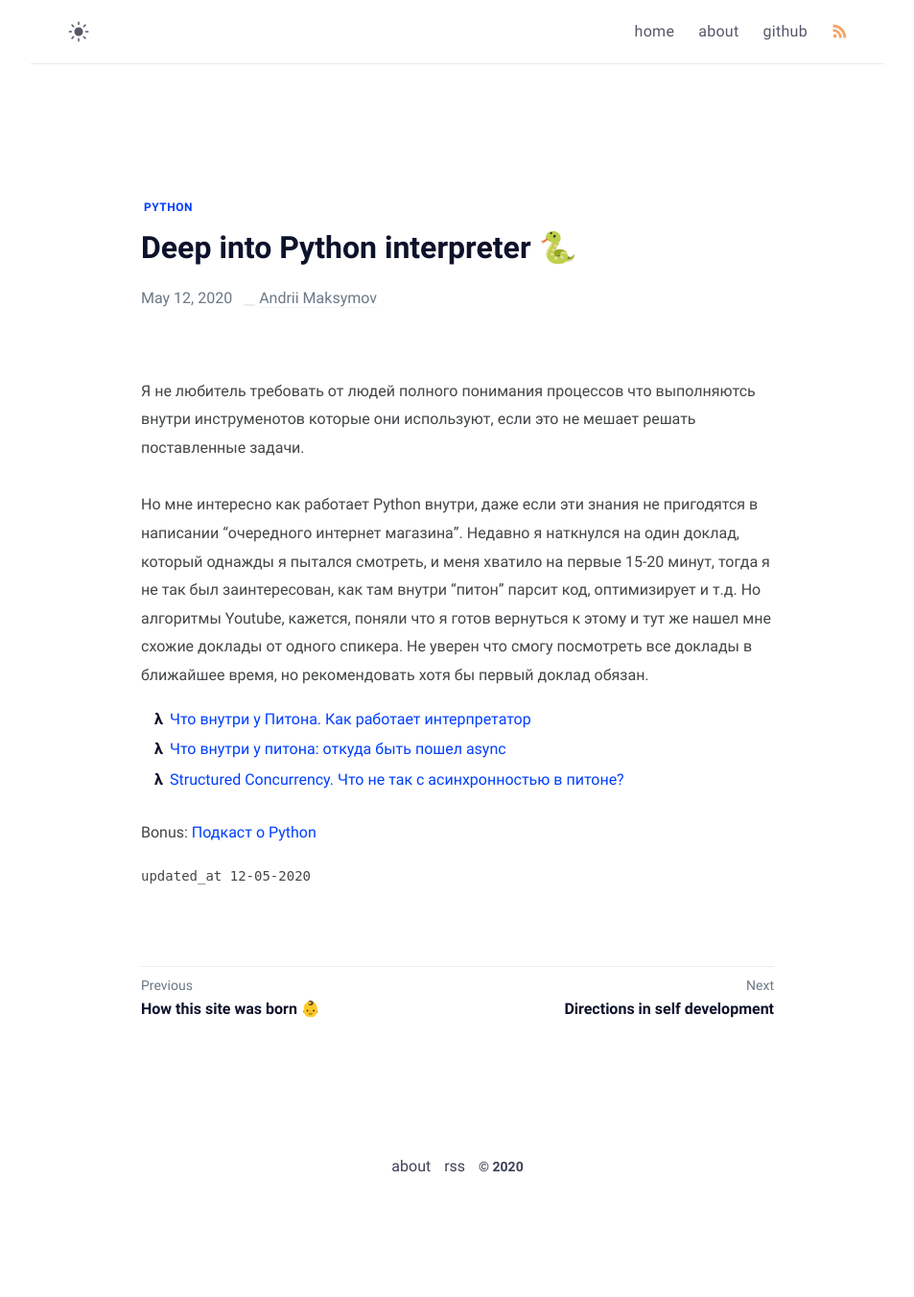
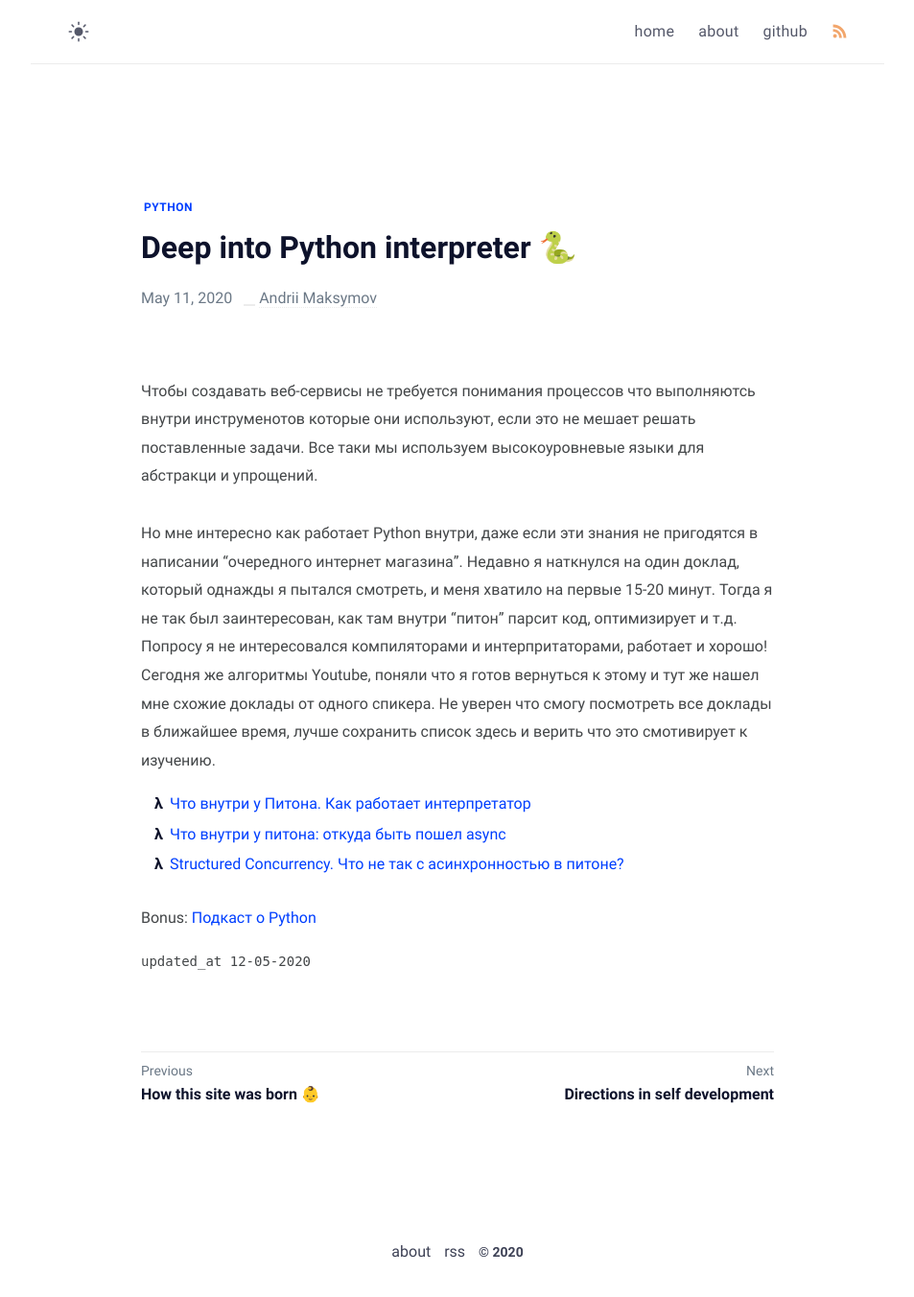
Before and after one commit to amaksymov/amaksymov.github.io, a Jekyll site: the page built from _posts/deep-into-python-interpreter/2020-05-12-deep-into-python-interpreter.md, in a window 1280 px wide. Shown: the whole page at 96% size, without its empty margins (163-1116 px from the left). Built offline with Jekyll 4.4.1, drawn with Linux system fonts in a browser that asks for light colours; some web fonts are replaced; before the commit the page ends 1263 px from its top, so only the background shows below that.

Commit message:
Update some text

```diff
--- a/_config.yml
+++ b/_config.yml
@@ -1,11 +1,10 @@
 # Site settings
 title: Maksymov's blog
 description: >-
-  He's writing in Bahasa about web technology and experience as a journal
-  for documentation things that he learned, meet him <a href="https://github.com/piharpi" target="_blank" rel="noopener">@github</a>.
+  He's writing in Ukraine about web technology and experience as a journal
+  for documentation things that he ever seen, meet him <a href="https://github.com/a.maksymov" target="_blank" rel="noopener">@github</a>.
 lang: en-US
-timezone: Asia/Jakarta
-image: assets/img/ogp.png # This image used for Open Graph more info https://ogp.me/
+timezone: Europe/Kiev
 repo: https://github.com/amaksymov
 mode: dark # default theme "dark" | "light"
 
@@ -13,14 +12,14 @@ mode: dark # default theme "dark" | "light"
 author:
   name: Andrii Maksymov
   bio: >-
-    I'm software engineer.
+    I'm software engineer and.
   username: amaskymov
   email: maximov.echo@gmail.com
   avatar: /assets/img/avatar.jpg
 
 # Url settings
 url: "https://maksymov.github.io"
-baseurl:
+baseurl: ""
 permalink: /:title/
 google_analytics:
 fb_appid:
--- a/_posts/deep-into-python-interpreter/2020-05-12-deep-into-python-interpreter.md
+++ b/_posts/deep-into-python-interpreter/2020-05-12-deep-into-python-interpreter.md
@@ -6,10 +6,15 @@ tags: [python]
 description: То что хочется знать об интерпритаторе Python(Ссылки на доклады).
 ---
 
-Я не любитель требовать от людей полного понимания процессов что выполняютсь внутри инструменотов которые они используют, если это не мешает решать поставленные задачи.
+Чтобы создавать веб-сервисы не требуется понимания процессов что выполняютсь внутри инструменотов которые они используют,
+если это не мешает решать поставленные задачи. Все таки мы используем высокоуровневые языки для абстракци и упрощений.
 
 Но мне интересно как работает Python внутри, даже если эти знания не пригодятся в написании "очередного интернет магазина".
-Недавно я наткнулся на один доклад, который однажды я пытался смотреть, и меня хватило на первые 15-20 минут, тогда я не так был заинтересован, как там внутри "питон" парсит код, оптимизирует и т.д. Но алгоритмы Youtube, кажется, поняли что я готов вернуться к этому и тут же нашел мне схожие доклады от одного спикера. Не уверен что смогу посмотреть все доклады в ближайшее время, но рекомендовать хотя бы первый доклад обязан.
+Недавно я наткнулся на один доклад, который однажды я пытался смотреть, и меня хватило на первые 15-20 минут.
+Тогда я не так был заинтересован, как там внутри "питон" парсит код, оптимизирует и т.д. Попросу я не интересовался
+компиляторами и интерпритаторами, работает и хорошо! Сегодня же алгоритмы Youtube, поняли что я готов вернуться к этому
+и тут же нашел мне схожие доклады от одного спикера. Не уверен что смогу посмотреть все доклады в ближайшее время, лучше
+сохранить список здесь и верить что это смотивирует к изучению.
 
 - [Что внутри у Питона. Как работает интерпретатор](https://youtu.be/5ocqKcmX1Qo)
 - [Что внутри у питона: откуда быть пошел async](https://www.youtube.com/watch?v=GX7AUAwpQ4I)
```
Also changed, not shown: README.md, assets/img/ogp.png (deleted), 1 other file.
